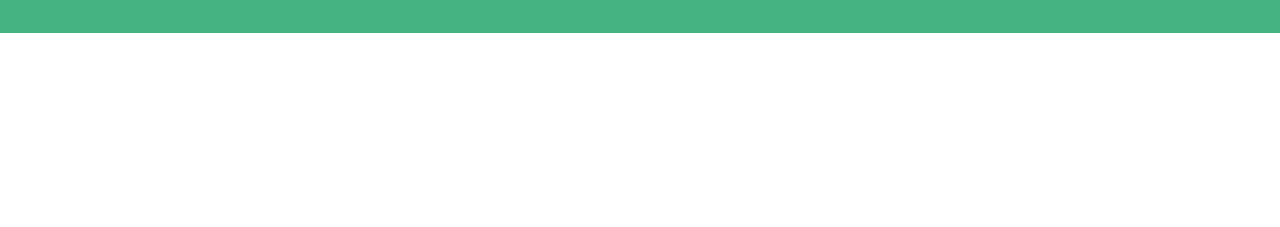
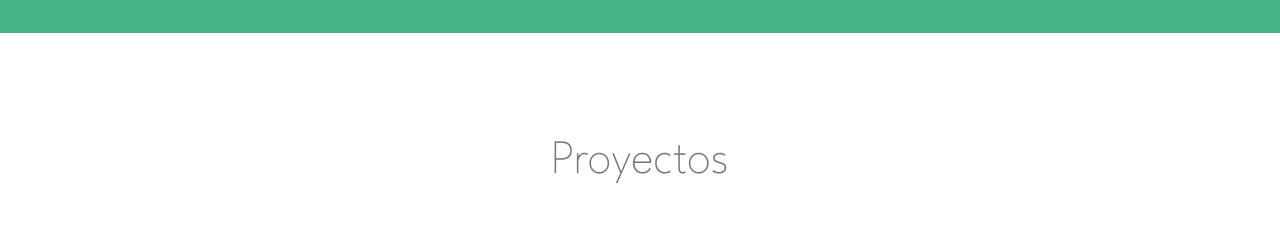
Before and after one commit to yampieromujica/webzona, a plain HTML site: page index.html in a window 1280 px wide. Shown: the part 4100-4327 px from the top of the page. Drawn offline with Linux system fonts and the light colour scheme; a web font is replaced by a local one.

Commit message:
Update estilos.css
Cambiar el color del subtitulo de proyectos.

```diff
--- a/estilos.css
+++ b/estilos.css
@@ -544,7 +544,7 @@ margin-top: 50px;
 /* Proyectos */
 
 .proyectos .subtitulo {
-  color: var(--color-white);
+  color: var(--text-color);
 }
 
 .cards__proyectos {
```
